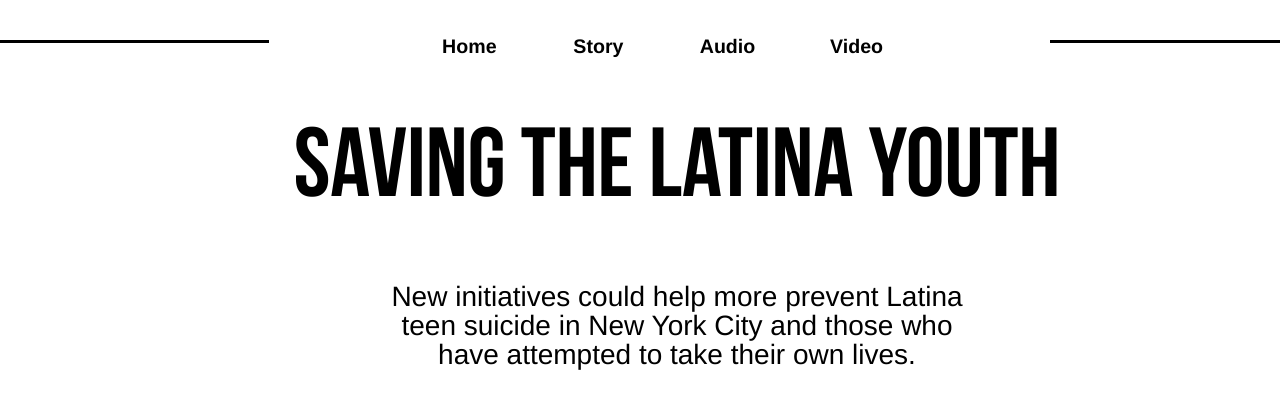
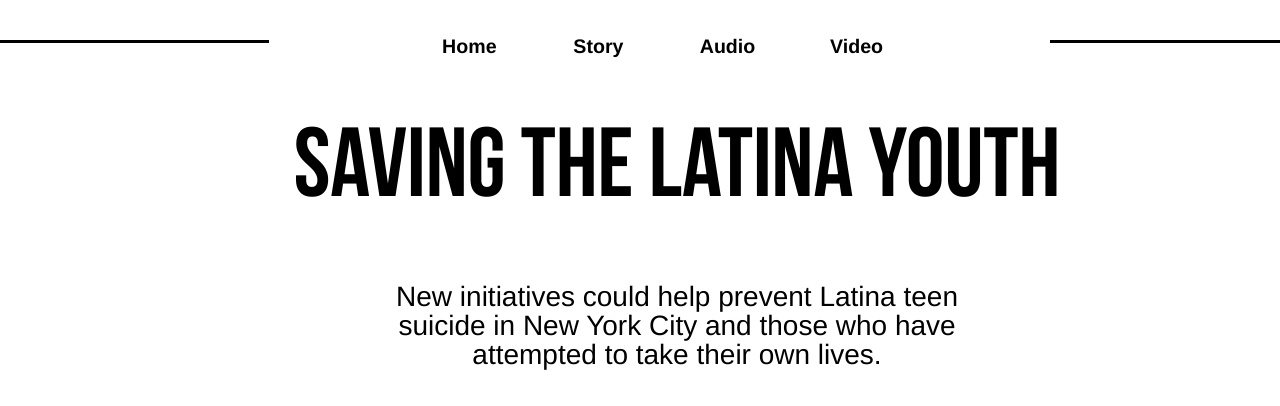
Before and after one commit to craft2es/suicidios, a plain HTML site: page englishstory.html in a window 1280 px wide. Shown: the top 406 px of the page. Drawn offline with nearby package versions, Linux system fonts and the light colour scheme; a web font is replaced by a local one.

Commit message:
Typo fix

```diff
--- a/englishstory.html
+++ b/englishstory.html
@@ -43,7 +43,7 @@
 
     <div>
     <h1 class="titulo"> Saving the Latina Youth </h1>
-    <p class="subtitulo"> New initiatives could help more prevent Latina teen suicide in New York City and those who have attempted to take their own lives. </p>
+    <p class="subtitulo"> New initiatives could help prevent Latina teen suicide in New York City and those who have attempted to take their own lives. </p>
     </div>
 
    </header>
```
